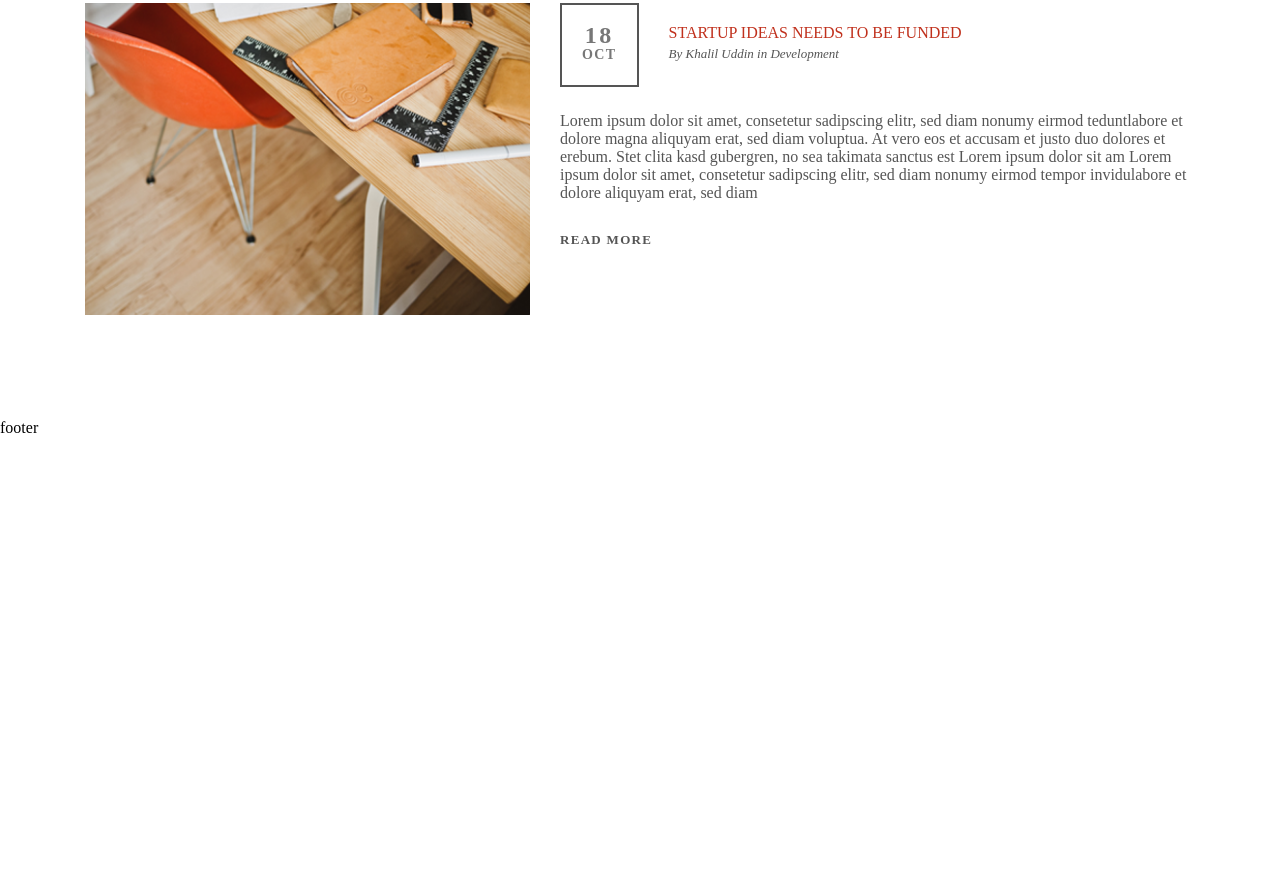
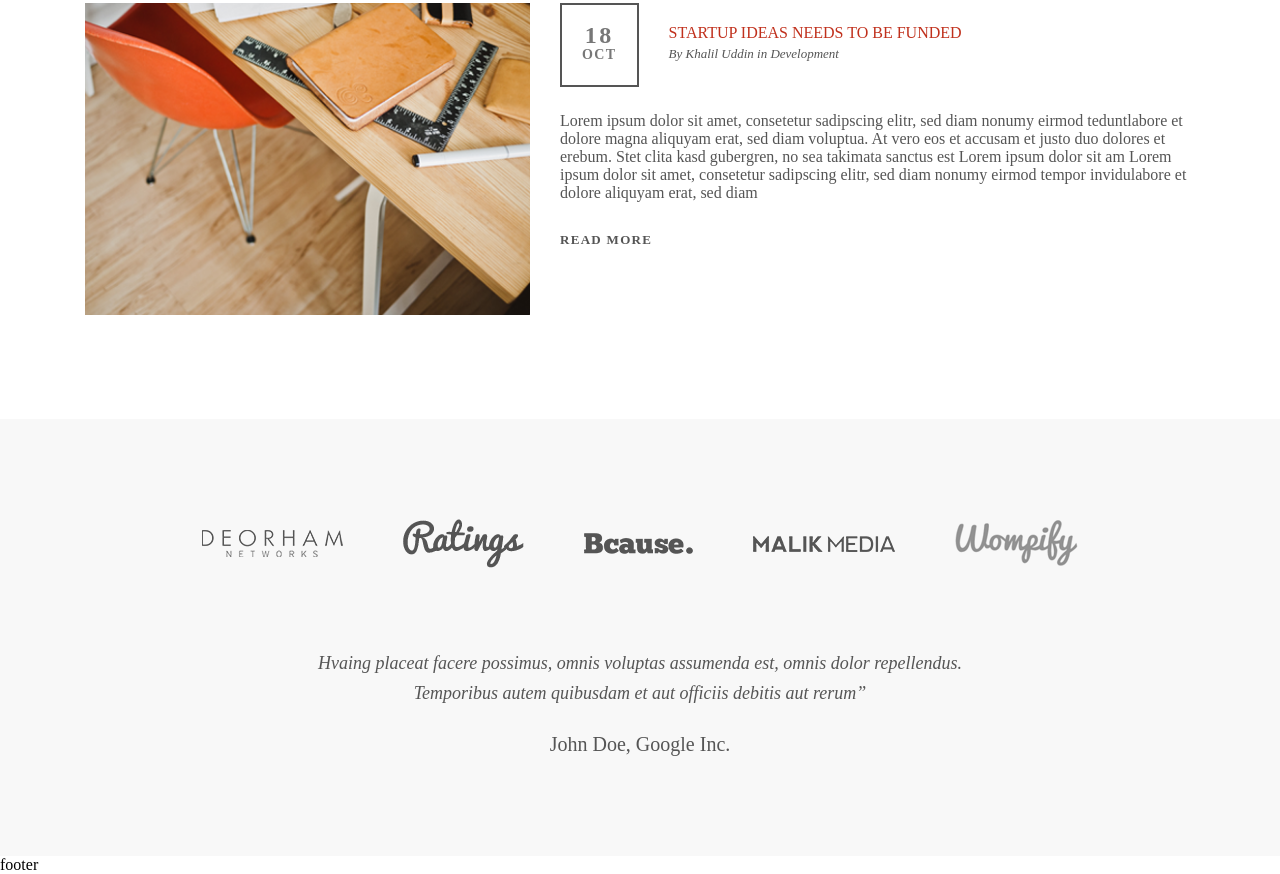
Before and after one commit to yadmal/example-landing, a website: page src/index.html in a window 1280 px wide. Shown: the part 4576-5450 px from the top of the page. Before the commit the page ends 5013 px from the top, so only its background shows below. Drawn offline with nearby package versions, Linux system fonts and the light colour scheme; files that its build step writes are made by us from their sources; files whose address does not match are found by name; a web font is replaced by a local one.

Commit message:
Add section "Partners" in index.html

```diff
--- a/src/index.html
+++ b/src/index.html
@@ -206,6 +206,24 @@
           </div>
         </div>
     </section>
+    <section class="partners">
+      <div class="wrapper">
+        <div class="companies">
+          <img src="img/logo_companies/Layer_30.png" alt="">
+          <img src="img/logo_companies/Layer_31.png" alt="">
+          <img src="img/logo_companies/Layer_32.png" alt="">
+          <img src="img/logo_companies/Layer_33.png" alt="">
+          <img src="img/logo_companies/Layer_34.png" alt="">
+        </div>
+        <div class="wishes">
+          <div class="text">Hvaing placeat facere possimus, omnis voluptas assumenda est, omnis dolor repellendus. Temporibus autem quibusdam et aut officiis debitis aut rerum”</div>
+          <div class="author">John Doe, Google Inc.</div>
+        </div>
+      </div>
+
+
+    </section>
+
   </main>
   <footer>footer</footer>
 </body>
--- a/src/precss/colors.less
+++ b/src/precss/colors.less
@@ -1,3 +1,4 @@
 @color_white:#ffffff;
 @color_red:#c0301c;
 @color_grey:#555555;
+@color_light_grey:#f8f8f8;
--- a/src/precss/fonts.less
+++ b/src/precss/fonts.less
@@ -1,3 +1,4 @@
 @import url('https://fonts.googleapis.com/css?family=Montserrat:700&display=swap');
 @import url('https://fonts.googleapis.com/css?family=Roboto+Slab&display=swap');
+@import url('https://fonts.googleapis.com/css?family=Roboto+Slab:400&display=swap');
 @import url('https://fonts.googleapis.com/css?family=Roboto+Slab:700&display=swap');
--- a/src/precss/main.less
+++ b/src/precss/main.less
@@ -57,7 +57,7 @@
 }
 
 .aboutus {
-  background-color: #f8f8f8;
+  background-color: @color_light_grey;
 
   .block {
     background-color: inherit;
@@ -215,6 +215,7 @@
             display: flex;
             flex-direction: column;
             justify-content: center;
+
             &__name {
               color: @color_red;
               font-family: Montserrat;
@@ -245,18 +246,56 @@
           font-weight: 700;
           text-transform: uppercase;
           letter-spacing: 1.3px;
-          &:hover{
+
+          &:hover {
             cursor: pointer;
-              color: @color_red;
+            color: @color_red;
           }
         }
       }
     }
+  }
 
-
-  }
-  .delimiter{
-    border-bottom: 1px solid #dddddd;;
-    margin: 30px 0px;
+  .delimiter {
+    border-bottom: 1px solid #dddddd;
+    margin: 30px 0;
   }
 }
+
+.partners {
+  background-color: @color_light_grey;
+  padding: 100px 0;
+
+  .companies {
+    display: flex;
+    align-items: center;
+    justify-content: center;
+
+    img {
+      margin: 0 30px;
+    }
+  }
+
+  .wishes {
+    .row-flex();
+    flex-direction: column;
+    align-items: center;
+    text-align: center;
+    color: @color_grey;
+    font-family: "Roboto Slab";
+    font-weight: 400;
+
+    .text {
+      .col();
+      .size(8);
+      font-size: 18px;
+      font-style: italic;
+      line-height: 30px;
+      margin: 80px 0 25px;
+    }
+
+    .author {
+      font-size: 20px;
+    }
+  }
+}
```
Also changed, not shown: build/css/style.css, build/img/logo_companies/Layer_30.png (added), build/img/logo_companies/Layer_31.png (added), build/img/logo_companies/Layer_32.png (added), build/img/logo_companies/Layer_33.png (added), build/img/logo_companies/Layer_34.png (added), build/index.html.
